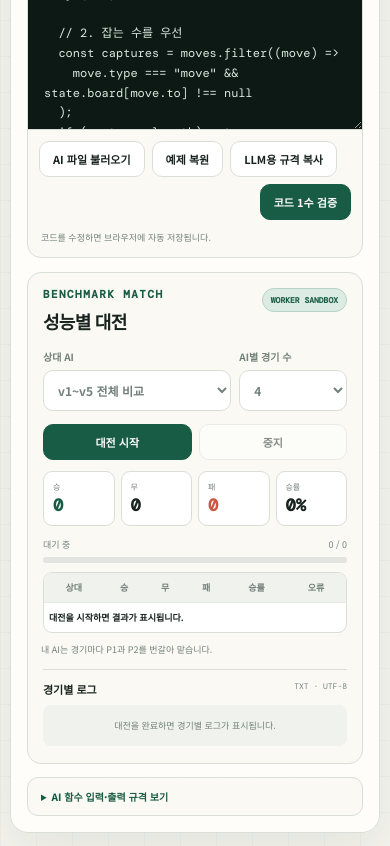
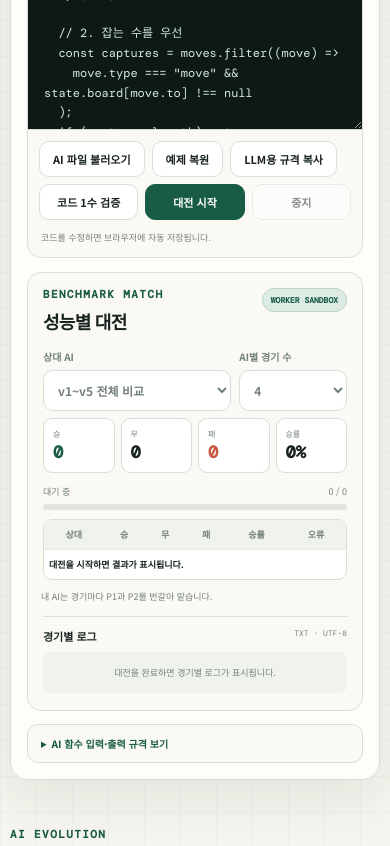
Before and after one commit to proudius/animal-shogi-ai-prototype, a website: page index.html in a window 390 px wide. Shown: the part 2320-3166 px from the top of the page. Drawn offline with nearby package versions, Linux system fonts and the light colour scheme.

Commit message:
Place battle controls beside code validation

```diff
--- a/index.html
+++ b/index.html
@@ -5,7 +5,7 @@
   <meta name="viewport" content="width=device-width, initial-scale=1">
   <meta name="description" content="동물장기 규칙 엔진과 v1~v5 AI를 직접 대국하고 비교하는 완전해석형 AI 연구실">
   <title>동물장기 AI 연구실 — v1~v5</title>
-  <link rel="stylesheet" href="styles.css?v=20260812-match-logs-v3">
+  <link rel="stylesheet" href="styles.css?v=20260812-action-layout">
 </head>
 <body>
   <main class="app-shell">
@@ -112,10 +112,16 @@
           <textarea id="customEditor" class="code-editor" spellcheck="false" aria-label="내 AI JavaScript 코드"></textarea>
           <div class="editor-actions">
             <input id="codeFileInput" type="file" accept=".js,.txt,text/javascript,application/javascript,text/plain" hidden aria-label="AI 코드 파일 선택">
-            <button id="uploadCode">AI 파일 불러오기</button>
-            <button id="resetCode">예제 복원</button>
-            <button id="copySpec">LLM용 규격 복사</button>
-            <button id="testCode" class="primary">코드 1수 검증</button>
+            <div class="editor-file-actions">
+              <button id="uploadCode">AI 파일 불러오기</button>
+              <button id="resetCode">예제 복원</button>
+              <button id="copySpec">LLM용 규격 복사</button>
+            </div>
+            <div class="editor-run-actions">
+              <button id="testCode">코드 1수 검증</button>
+              <button id="runBattle" class="primary">대전 시작</button>
+              <button id="stopBattle" disabled>중지</button>
+            </div>
           </div>
           <p class="code-status" id="codeStatus">코드를 수정하면 브라우저에 자동 저장됩니다.</p>
         </article>
@@ -128,10 +134,6 @@
           <div class="battle-options">
             <label>상대 AI<select id="battleOpponent"><option value="all">v1~v5 전체 비교</option></select></label>
             <label>AI별 경기 수<select id="battleCount"><option>2</option><option selected>4</option><option>10</option><option>20</option></select></label>
-          </div>
-          <div class="battle-actions">
-            <button id="runBattle" class="primary">대전 시작</button>
-            <button id="stopBattle" disabled>중지</button>
           </div>
           <div class="battle-score">
             <div><span>승</span><b id="battleWins">0</b></div>
--- a/styles.css
+++ b/styles.css
@@ -106,8 +106,8 @@ select { display: block; width: 100%; margin-top: 6px; border: 1px solid var(--l
 .editor-toolbar>div { display: flex; align-items: center; gap: 7px; color: #d8e8e0; }
 .editor-dot { width: 7px; height: 7px; border-radius: 50%; background: var(--orange); box-shadow: 12px 0 #e4bc58, 24px 0 #68ae8f; margin-right: 24px; }
 .code-editor { display: block; width: 100%; height: 365px; resize: vertical; border: 0; border-bottom: 1px solid var(--line); outline: 0; padding: 16px; color: #d7e9e1; background: #0d1914; font: 12px/1.65 "DM Mono", Consolas, monospace; tab-size: 2; }
-.editor-actions, .battle-actions { display: flex; flex-wrap: wrap; gap: 7px; padding: 11px; }
-.editor-actions .primary { margin-left: auto; }
+.editor-actions { display: flex; flex-wrap: wrap; align-items: center; justify-content: space-between; gap: 7px; padding: 11px; }
+.editor-file-actions, .editor-run-actions { display: flex; flex-wrap: wrap; gap: 7px; }.editor-run-actions { margin-left: auto; }
 .code-status, .battle-note { min-height: 18px; margin: 0; padding: 0 13px 12px; color: var(--muted); font-size: 9px; line-height: 1.55; }
 .code-status.error, .battle-note.error { color: var(--red); }.code-status.success, .battle-note.success { color: var(--green); }
 .battle-card { padding-bottom: 5px; }
@@ -115,7 +115,6 @@ select { display: block; width: 100%; margin-top: 6px; border: 1px solid var(--l
 .battle-heading h3 { margin: 0; font-size: 18px; letter-spacing: -.04em; }
 .sandbox-chip { padding: 6px 8px; border: 1px solid #b8d2c4; border-radius: 999px; color: var(--green); background: var(--green-soft); font: 700 8px "DM Mono", monospace; }
 .battle-options { display: grid; grid-template-columns: 1.4fr .8fr; gap: 8px; padding: 7px 15px; }
-.battle-actions { padding: 6px 15px 11px; }.battle-actions button { flex: 1; }
 .battle-score { display: grid; grid-template-columns: repeat(4, 1fr); gap: 6px; padding: 0 15px; }
 .battle-score>div { padding: 9px; border: 1px solid var(--line); border-radius: 9px; background: white; }
 .battle-score span, .battle-score b { display: block; }.battle-score span { color: var(--muted); font-size: 8px; }.battle-score b { margin-top: 2px; font: 600 17px "DM Mono", monospace; }
@@ -154,6 +153,7 @@ select { display: block; width: 100%; margin-top: 6px; border: 1px solid var(--l
   .workspace { display: block; }.control-column { display: grid; grid-template-columns: 1fr; margin-top: 10px; }.record-panel { grid-column: auto; }
   .board-panel, .settings-panel, .telemetry-panel, .record-panel, .code-arena { padding: 16px; }.metrics { grid-template-columns: 1fr 1fr; }
   .code-arena-title { display: block; }.code-arena-title>p { margin-top: 9px; }.contract-grid { grid-template-columns: 1fr; }.code-editor { height: 320px; }
+  .editor-file-actions, .editor-run-actions { width: 100%; }.editor-run-actions { margin-left: 0; }.editor-run-actions button { flex: 1; }
   .level-cards { grid-template-columns: 1fr 1fr; }.facts-grid { grid-template-columns: 1fr; }.method-card { display: block; }.method-card>* { display: block; margin-bottom: 10px; }
   .rule-list { grid-template-columns: 1fr; }.section-title { display: block; }.section-title>p { margin-top: 10px; }
 }
```
